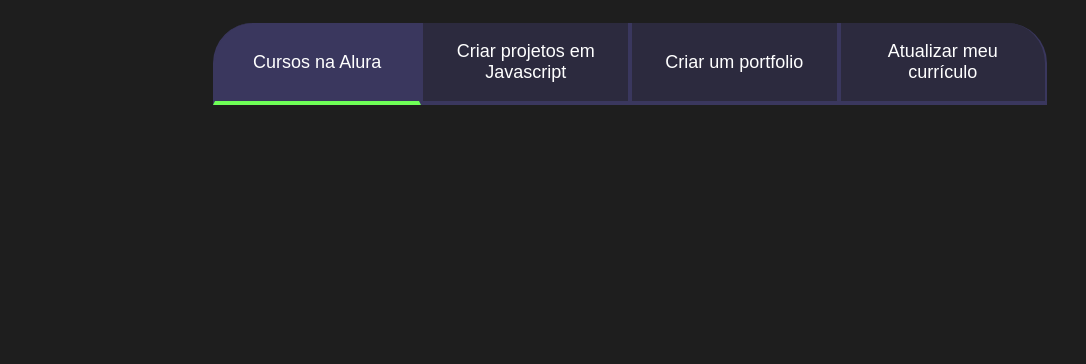
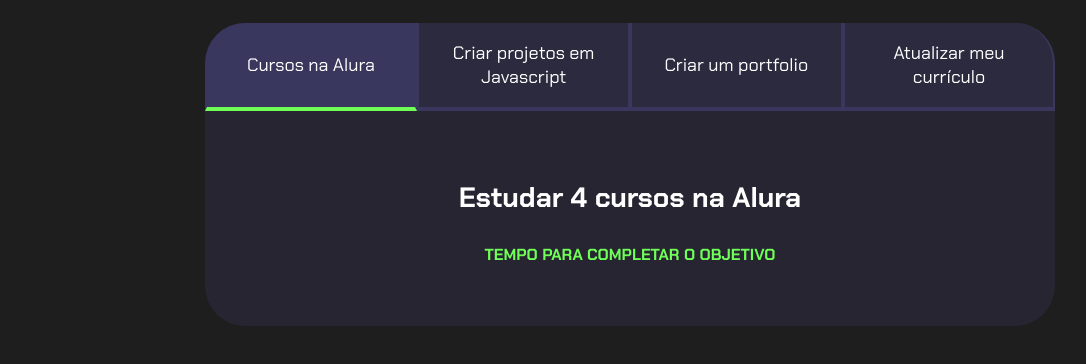
Before and after one commit to JuJuVitoria/metas, a plain HTML site: page index.html in a window 1280 px wide. Shown: the part 80-444 px from the top of the page, without its empty margins (10-1096 px from the left). Drawn offline with Linux system fonts and the light colour scheme.

Commit message:
05 - Complementando a página

```diff
--- a/index.html
+++ b/index.html
@@ -2,7 +2,6 @@
 <html lang="pt-br">
 <head>
     <meta charset="UTF-8">
-    <meta http-equiv="X-UA-Compatible" content="IE=edge">
     <meta name="viewport" content="width=device-width, initial-scale=1.0">
     <title>Meus objetivos do ano</title>
     <link rel="stylesheet" href="style.css">
@@ -10,14 +9,33 @@
 <body>
     <section class="conteudo-principal">
         <h2 class="titulo-principal">Meus Objetivos do ano<span>_</span></h2>
+        <div class="conteudo">
         <div class="botoes">
             <button class="botao ativo">Cursos na Alura</button>
             <button class="botao">Criar projetos em Javascript</button>
             <button class="botao">Criar um portfolio</button>
             <button class="botao">Atualizar meu currículo</button>
         </div>
+        <div class="abas-textos">
+            <div class="aba-conteudo ativo">
+                <h3 class="aba-conteudo-titulo-principal">Estudar 4 cursos na Alura</h3>
+                <h4 class="aba-conteudo-titulo-secundario">Tempo para completar o objetivo</h4>
+            </div>
+            <div class="aba-conteudo">
+                <h3 class="aba-conteudo-titulo-principal">Criar 5 projetos em Javascript</h3>
+                <h4 class="aba-conteudo-titulo-secundario">Tempo para completar o objetivo</h4>
+            </div>
+            <div class="aba-conteudo">
+                <h3 class="aba-conteudo-titulo-principal">Criar um portfolio com os meus 3 melhores projetos</h3>
+                <h4 class="aba-conteudo-titulo-secundario">Tempo para completar o objetivo</h4>
+            </div>
+            <div class="aba-conteudo">
+                <h3 class="aba-conteudo-titulo-principal">Atualizar meu curriculo com os certificados da Alura</h3>
+                <h4 class="aba-conteudo-titulo-secundario">Tempo para completar o objetivo</h4>
+            </div>
+        </div>
+    </div>
     </section>
-
     <script src="main.js"></script>
 </body>
 </html>
--- a/style.css
+++ b/style.css
@@ -14,6 +14,7 @@ body {
     color: var(--branco);
     font-family: 'Chakra Petch', sans-serif;
 }
+
 
 .conteudo-principal {
     display: flex;
@@ -35,8 +36,9 @@ body {
     color: var(--verde);
 }
 
+
 .botao {
-    font-family: "Crakra Petch", sans-serif;
+    font-family: 'Chakra Petch', sans-serif;
     background-color: var(--botao-inativo);
     color: var(--branco);
     display: flex;
@@ -59,9 +61,32 @@ body {
     display: block;
 }
 
-.ativo {
+.botao.ativo{
     background-color: var(--botao-ativo);
     border-bottom: 4px solid var(--verde);
+}
+
+.abas-textos{
+    background-color: var(--texto-fundo);
+    padding: 40px;
+    border-radius: 0 0 40px 40px;
+}
+.aba-conteudo.ativo{
+    display:block;
+}
+
+.aba-conteudo{
+    display: none;
+}
+
+.aba-conteudo-titulo-principal{
+    font-size: 28px;
+    text-align: center;
+}
+.aba-conteudo-titulo-secundario{
+    text-align: center;
+    color: var(--verde);
+    text-transform: uppercase;
 }
 
 @media screen and (min-width: 768px) {
```
Also changed, not shown: main.js (line endings or trailing spaces).
